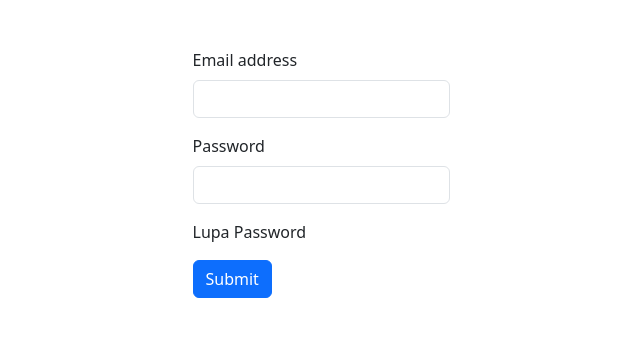
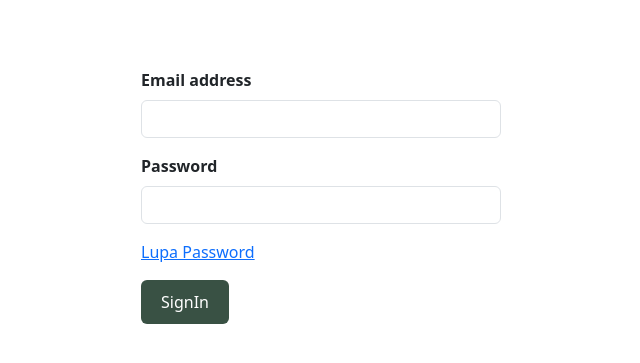
Before and after one commit to hikmatunrifka/aplikasi-e-t, a PHP site: page /login.php in a window 1280 px wide. Shown: the part 68-431 px from the top of the page, without its empty margins (319-959 px from the left). Run offline with PHP 8.4, Linux system fonts and the light colour scheme.

Commit message:
halaman login dan kebijakan privasi
mengubah tampilan pada halaman login dan menghapus footer pada halaman kebijakan privasi

```diff
--- a/kebijakanprivasi.html
+++ b/kebijakanprivasi.html
@@ -41,11 +41,6 @@
       .privacy p {
         margin-bottom: 20px;
       }
-      .footer {
-        text-align: center;
-        margin-top: 50px;
-        color: #999;
-      }
     </style>
   </head>
   <body>
--- a/login.php
+++ b/login.php
@@ -1,7 +1,3 @@
-<?php
-include'auth/koneksi.php';
-?>
-
 <!DOCTYPE html>
 <html lang="en">
 <head>
@@ -10,53 +6,66 @@ include'auth/koneksi.php';
   <title>E-Trash</title>
   <link rel="icon" href="foto/Group 150.svg" />
   <link rel="stylesheet" href="style/login.css" />
-    <link
-      href="https://cdn.jsdelivr.net/npm/bootstrap@5.3.0-alpha1/dist/css/bootstrap.min.css"
-      rel="stylesheet"
-      integrity="sha384-GLhlTQ8iRABdZLl6O3oVMWSktQOp6b7In1Zl3/Jr59b6EGGoI1aFkw7cmDA6j6gD"
-      crossorigin="anonymous"
-    />
+  <link href="https://cdn.jsdelivr.net/npm/bootstrap@5.3.0-alpha1/dist/css/bootstrap.min.css" rel="stylesheet" integrity="sha384-GLhlTQ8iRABdZLl6O3oVMWSktQOp6b7In1Zl3/Jr59b6EGGoI1aFkw7cmDA6j6gD" crossorigin="anonymous" />
+  <style>
+    .signin-btn {
+      background-color: #395144;
+      color: #fff;
+      padding: 10px 20px;
+      border: none;
+      cursor: pointer;
+      transition: background-color 0.3s ease;
+    }
+
+    .signin-btn:hover {
+      background-color: #274033;
+    }
+
+    .container {
+      max-width: 400px;
+      margin: 0 auto;
+      padding: 20px;
+    }
+
+    .mb-3 {
+      margin-bottom: 15px;
+    }
+
+    .form-label {
+      font-weight: bold;
+    }
+
+    .mb-3 p {
+      margin-bottom: 0;
+    }
+  </style>
 </head>
 
 <body>
   <nav class="navbar">
     <div class="container-fluid">
       <a class="navbar-brand" href="index.html">
-          <img
-            src="foto/Group 150.svg"
-            alt="Logo"
-            width="30"
-            class="d-inline-block"
-          />
+        <img src="foto/Group 150.svg" alt="Logo" width="30" class="d-inline-block" />
         e-Trash
       </a>
     </div>
   </nav>
-    <div class="container mt-5 justify-content-center d-flex">
+  <div class="container mt-5">
     <form action="auth/auth.php" method="post">
       <div class="mb-3">
         <label for="Email" class="form-label">Email address</label>
-          <input
-            type="text"
-            class="form-control"
-            name="Email"
-            aria-describedby="emailHelp"
-          />
+        <input type="text" class="form-control" name="Email" aria-describedby="emailHelp" />
       </div>
       <div class="mb-3">
         <label for="password" class="form-label">Password</label>
         <input type="password" class="form-control" name="password" />
       </div>
-        <div>
-          <p class="mb-3" href="#">Lupa Password</p>
+      <div class="mb-3">
+        <p><a href="#">Lupa Password</a></p>
       </div>
-        <button type="submit" class="btn btn-primary">Submit</button>
+      <button type="signin" class="btn btn-primary signin-btn">SignIn</button>
     </form>
   </div>
-    <script
-      src="https://cdn.jsdelivr.net/npm/bootstrap@5.3.0-alpha1/dist/js/bootstrap.bundle.min.js"
-      integrity="sha384-w76AqPfDkMBDXo30jS1Sgez6pr3x5MlQ1ZAGC+nuZB+EYdgRZgiwxhTBTkF7CXvN"
-      crossorigin="anonymous"
-    ></script>
+  <script src="https://cdn.jsdelivr.net/npm/bootstrap@5.3.0-alpha1/dist/js/bootstrap.bundle.min.js" integrity="sha384-w76AqPfDkMBDXo30jS1Sgez6pr3x5MlQ1ZAGC+nuZB+EYdgRZgiwxhTBTkF7CXvN" crossorigin="anonymous"></script>
 </body>
 </html>
```
Lines whose indentation alone changed are shown as unchanged.
